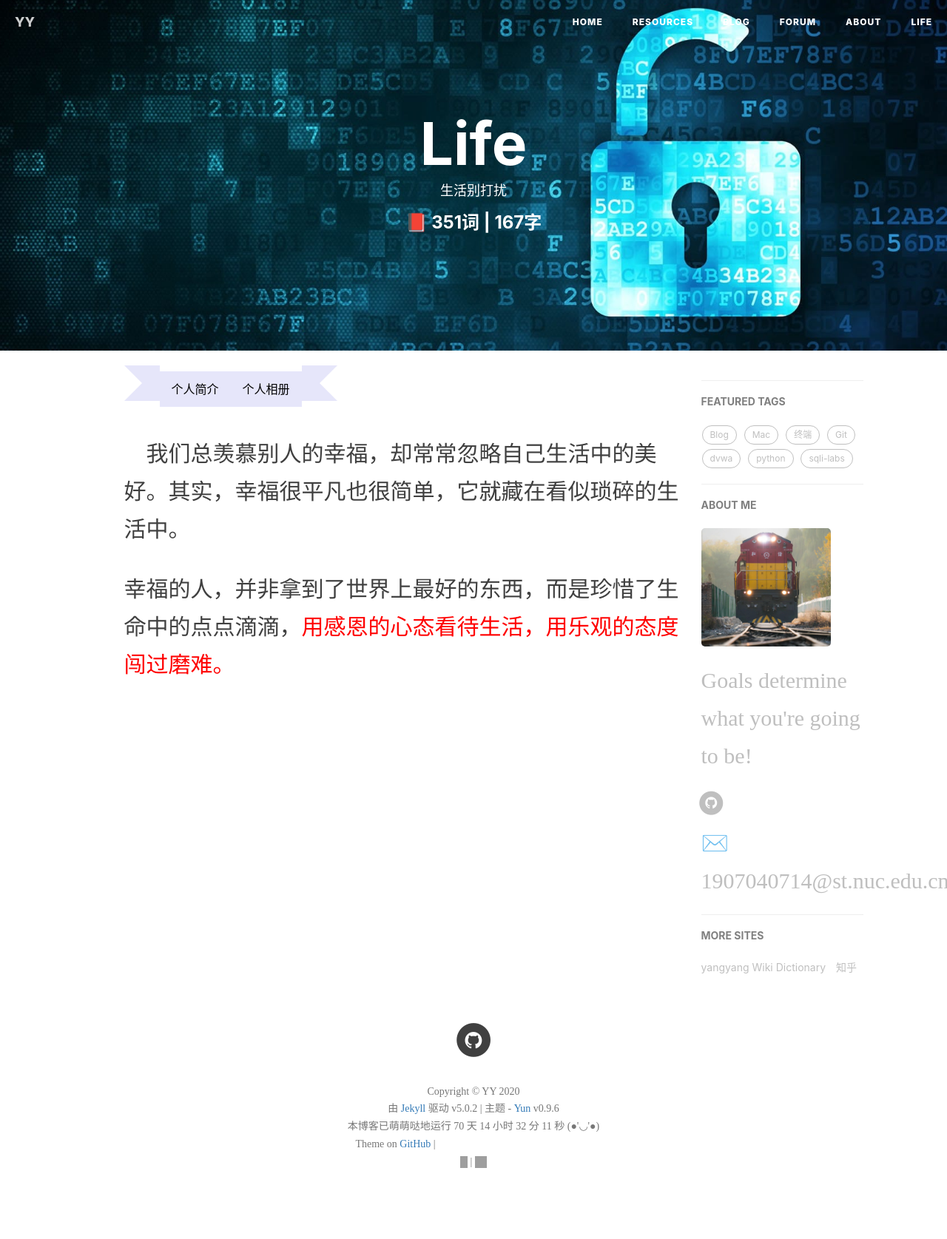
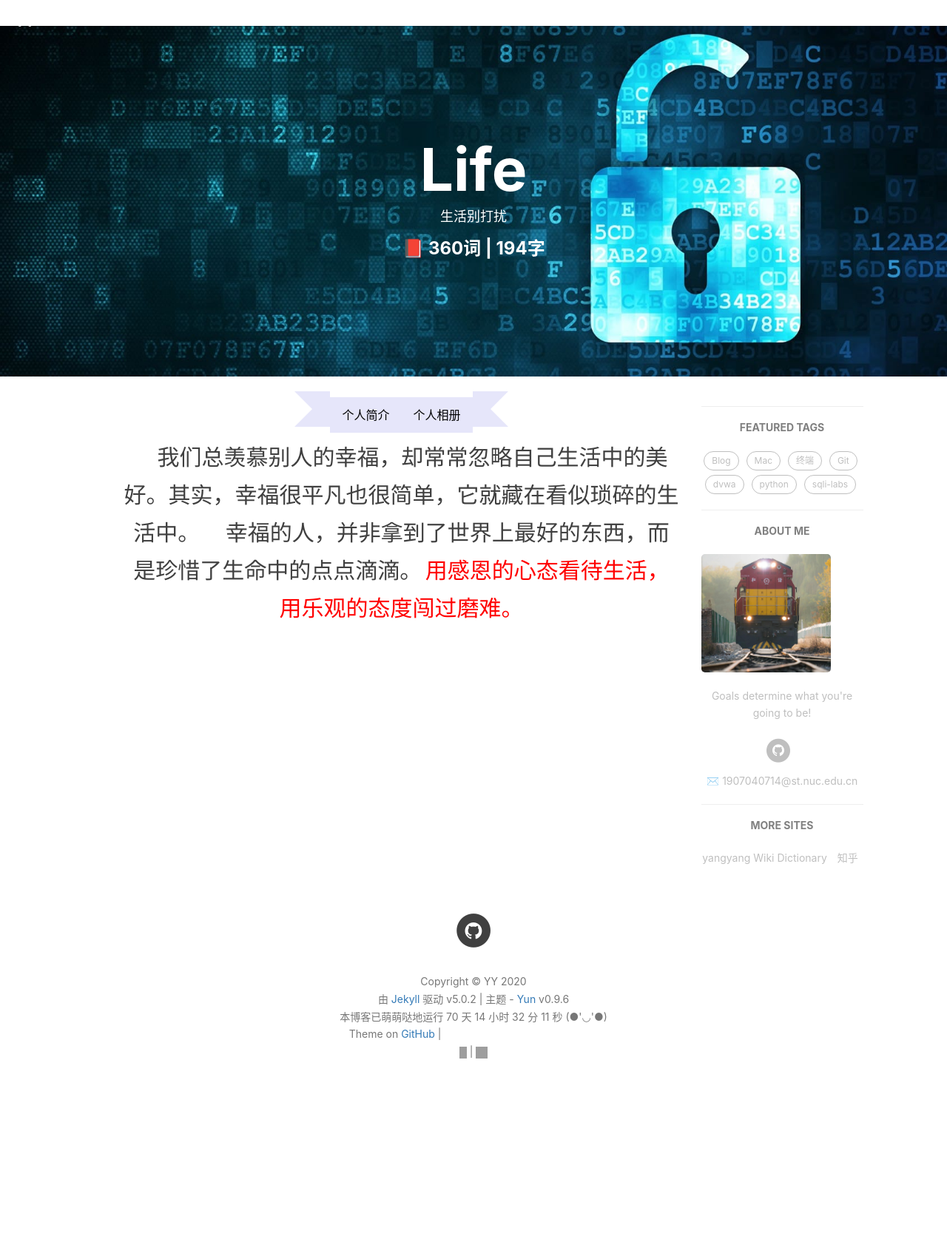
Before and after one commit to yangyang-linux/yangyang-linux.github.io, a Jekyll site: the page built from 5-life.html, in a window 1280 px wide. Shown: the whole page at 74% size. Built offline with Jekyll 4.4.1, drawn with Linux system fonts in a browser that asks for light colours; nearby versions of some CDN libraries; comment, search, counter and statistics services are not loaded; after the commit the page ends 1526 px from its top, so only the background shows below that; grey boxes are pictures that could not be loaded.

Commit message:
Update 5-life.html

```diff
--- a/5-life.html
+++ b/5-life.html
@@ -21,6 +21,12 @@
 				/* CSS样式重置 */
 				margin:0;
 				padding:0;
+			}
+
+			body {
+				padding:35px 0 0;
+				margin:auto;
+				text-align:center;
 			}
 
 			.ribbon {
@@ -88,7 +94,7 @@
 				border-bottom:0.5em solid #fff;
 			}
 
-			p{
+			p1{
 				font-family: "隶书";
 				font-size:30px;
 				top:150px;
@@ -102,8 +108,9 @@
 		</div>
 
 		<div class="bd">
-			<p>&nbsp;&nbsp;&nbsp;&nbsp;我们总羡慕别人的幸福，却常常忽略自己生活中的美好。其实，幸福很平凡也很简单，它就藏在看似琐碎的生活中。</p>
-			<p>幸福的人，并非拿到了世界上最好的东西，而是珍惜了生命中的点点滴滴，<span style="color:red">用感恩的心态看待生活，用乐观的态度闯过磨难。</span></p>
+			<p1>&nbsp;&nbsp;&nbsp;&nbsp;我们总羡慕别人的幸福，却常常忽略自己生活中的美好。其实，幸福很平凡也很简单，它就藏在看似琐碎的生活中。</p1>
+			<p1>&nbsp;&nbsp;&nbsp;&nbsp;幸福的人，并非拿到了世界上最好的东西，而是珍惜了生命中的点点滴滴。</p1>
+			<p1><span style="color:red">用感恩的心态看待生活，用乐观的态度闯过磨难。</span></p1>
 		</div>
 	</body>
 </html>
```
